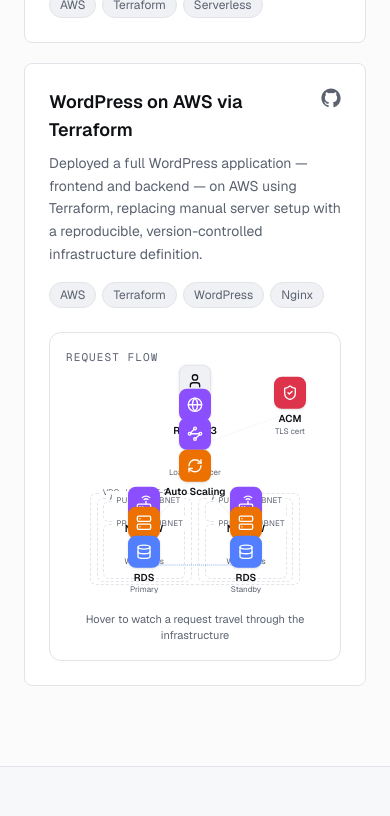
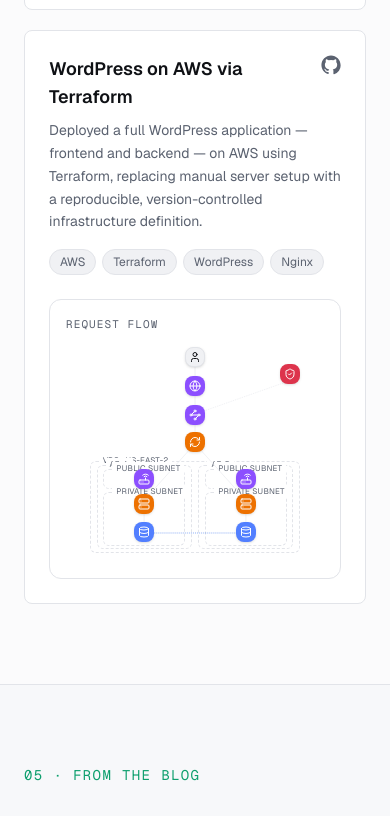
Before and after one commit to Shehroz-Khan-DevOps/portfolio, a Next.js app: page / in a window 390 px wide. Shown: the part 7508-8324 px from the top of the page. Built offline with nearby package versions, Linux system fonts and the light colour scheme.

Commit message:
Add hover-intent delay, compact resting diagram, larger expanded icons, remove hint text

```diff
--- a/src/components/driftlens-demo.tsx
+++ b/src/components/driftlens-demo.tsx
@@ -324,7 +324,6 @@
   return (
     <HoverExpandPanel
       label="Live dashboard preview"
-      hint="Hover to watch the drift → codify → resolve cycle"
       resting={(inView) => (
         <>
           <div className="mb-4 flex justify-end">
--- a/src/components/hover-expand-panel.tsx
+++ b/src/components/hover-expand-panel.tsx
@@ -4,14 +4,15 @@
 import { createPortal } from "react-dom";
 import { motion, AnimatePresence, useInView } from "framer-motion";
 
+const OPEN_DELAY = 450;
+const CLOSE_DELAY = 180;
+
 export function HoverExpandPanel({
   label,
-  hint,
   resting,
   expanded,
 }: {
   label: string;
-  hint?: string;
   resting: (active: boolean) => ReactNode;
   expanded: (active: boolean) => ReactNode;
 }) {
@@ -19,21 +20,34 @@
   const inView = useInView(ref, { once: true, margin: "-100px" });
   const [previewOpen, setPreviewOpen] = useState(false);
   const [mounted, setMounted] = useState(false);
+  const openTimer = useRef<ReturnType<typeof setTimeout> | null>(null);
   const closeTimer = useRef<ReturnType<typeof setTimeout> | null>(null);
 
   useEffect(() => setMounted(true), []);
 
   function openPreview() {
-    if (closeTimer.current) clearTimeout(closeTimer.current);
-    setPreviewOpen(true);
+    if (closeTimer.current) {
+      clearTimeout(closeTimer.current);
+      closeTimer.current = null;
+    }
+    if (previewOpen || openTimer.current) return;
+    openTimer.current = setTimeout(() => {
+      setPreviewOpen(true);
+      openTimer.current = null;
+    }, OPEN_DELAY);
   }
 
   function scheduleClose() {
-    closeTimer.current = setTimeout(() => setPreviewOpen(false), 180);
+    if (openTimer.current) {
+      clearTimeout(openTimer.current);
+      openTimer.current = null;
+    }
+    closeTimer.current = setTimeout(() => setPreviewOpen(false), CLOSE_DELAY);
   }
 
   useEffect(() => {
     return () => {
+      if (openTimer.current) clearTimeout(openTimer.current);
       if (closeTimer.current) clearTimeout(closeTimer.current);
     };
   }, []);
@@ -51,8 +65,6 @@
         </div>
 
         {resting(inView)}
-
-        {hint && <p className="mt-4 text-center text-[11px] text-muted">{hint}</p>}
       </div>
 
       {mounted &&
@@ -74,17 +86,13 @@
                   transition={{ duration: 0.25, ease: "easeOut" }}
                   onMouseEnter={openPreview}
                   onMouseLeave={scheduleClose}
-                  className="pointer-events-auto max-h-[88vh] w-[min(95vw,960px)] overflow-y-auto rounded-2xl border border-border bg-surface p-5 shadow-2xl sm:p-8"
+                  className="pointer-events-auto max-h-[92vh] w-[min(95vw,960px)] overflow-y-auto rounded-2xl border border-border bg-surface p-5 shadow-2xl sm:p-8"
                 >
                   <p className="mb-5 font-mono text-xs uppercase tracking-widest text-muted">
                     {label}
                   </p>
 
                   {expanded(previewOpen)}
-
-                  <p className="mt-6 text-center text-xs text-muted">
-                    Move your cursor away to close
-                  </p>
                 </motion.div>
               </motion.div>
             )}
--- a/src/components/wordpress-demo.tsx
+++ b/src/components/wordpress-demo.tsx
@@ -49,6 +49,7 @@
   label,
   sublabel,
   color,
+  compact,
 }: {
   x: number;
   y: number;
@@ -56,22 +57,29 @@
   label: string;
   sublabel?: string;
   color?: string;
+  compact?: boolean;
 }) {
   return (
     <div
-      className="absolute z-10 flex w-[76px] -translate-x-1/2 -translate-y-1/2 flex-col items-center gap-1"
+      className={`absolute z-10 flex -translate-x-1/2 -translate-y-1/2 flex-col items-center ${
+        compact ? "" : "w-[76px] gap-1"
+      }`}
       style={pct(x, y)}
     >
       <div
-        className="flex h-8 w-8 shrink-0 items-center justify-center rounded-lg shadow-sm"
+        className={`flex shrink-0 items-center justify-center rounded-lg shadow-sm ${
+          compact ? "h-5 w-5" : "h-9 w-9"
+        }`}
         style={{ background: color ?? "var(--surface-2)", border: color ? "none" : "1px solid var(--border)" }}
       >
-        <Icon className="h-4 w-4" style={{ color: color ? "#fff" : "var(--foreground)" }} />
+        <Icon className={compact ? "h-3 w-3" : "h-5 w-5"} style={{ color: color ? "#fff" : "var(--foreground)" }} />
       </div>
-      <div className="text-center leading-tight">
-        <p className="whitespace-nowrap text-[10px] font-semibold text-foreground">{label}</p>
-        {sublabel && <p className="whitespace-nowrap text-[8px] text-muted">{sublabel}</p>}
-      </div>
+      {!compact && (
+        <div className="text-center leading-tight">
+          <p className="whitespace-nowrap text-[10px] font-semibold text-foreground">{label}</p>
+          {sublabel && <p className="whitespace-nowrap text-[8px] text-muted">{sublabel}</p>}
+        </div>
+      )}
     </div>
   );
 }
@@ -165,7 +173,7 @@
   );
 }
 
-function Diagram({ active }: { active: boolean }) {
+function Diagram({ active, compact }: { active: boolean; compact?: boolean }) {
   return (
     <div className="relative mx-auto aspect-[760/630] w-full max-w-2xl">
       <GroupBox x={70} y={330} w={620} h={272} label="VPC · us-east-2" />
@@ -182,17 +190,17 @@
       <RequestDot delay={0} active={active} branch="L" />
       <RequestDot delay={0.6} active={active} branch="R" />
 
-      <Node x={NODES.user.x} y={NODES.user.y} icon={User} label="User" />
-      <Node x={NODES.dns.x} y={NODES.dns.y} icon={Globe} label="Route 53" sublabel="DNS" color={CATEGORY.networking} />
-      <Node x={NODES.acm.x} y={NODES.acm.y} icon={ShieldCheck} label="ACM" sublabel="TLS cert" color={CATEGORY.security} />
-      <Node x={NODES.alb.x} y={NODES.alb.y} icon={Waypoints} label="ALB" sublabel="Load balancer" color={CATEGORY.networking} />
-      <Node x={NODES.asg.x} y={NODES.asg.y} icon={RefreshCw} label="Auto Scaling" color={CATEGORY.compute} />
-      <Node x={NODES.natL.x} y={NODES.natL.y} icon={Router} label="NAT GW" color={CATEGORY.networking} />
-      <Node x={NODES.natR.x} y={NODES.natR.y} icon={Router} label="NAT GW" color={CATEGORY.networking} />
-      <Node x={NODES.ec2L.x} y={NODES.ec2L.y} icon={Server} label="EC2" sublabel="WordPress" color={CATEGORY.compute} />
-      <Node x={NODES.ec2R.x} y={NODES.ec2R.y} icon={Server} label="EC2" sublabel="WordPress" color={CATEGORY.compute} />
-      <Node x={NODES.rdsL.x} y={NODES.rdsL.y} icon={Database} label="RDS" sublabel="Primary" color={CATEGORY.database} />
-      <Node x={NODES.rdsR.x} y={NODES.rdsR.y} icon={Database} label="RDS" sublabel="Standby" color={CATEGORY.database} />
+      <Node x={NODES.user.x} y={NODES.user.y} icon={User} label="User" compact={compact} />
+      <Node x={NODES.dns.x} y={NODES.dns.y} icon={Globe} label="Route 53" sublabel="DNS" color={CATEGORY.networking} compact={compact} />
+      <Node x={NODES.acm.x} y={NODES.acm.y} icon={ShieldCheck} label="ACM" sublabel="TLS cert" color={CATEGORY.security} compact={compact} />
+      <Node x={NODES.alb.x} y={NODES.alb.y} icon={Waypoints} label="ALB" sublabel="Load balancer" color={CATEGORY.networking} compact={compact} />
+      <Node x={NODES.asg.x} y={NODES.asg.y} icon={RefreshCw} label="Auto Scaling" color={CATEGORY.compute} compact={compact} />
+      <Node x={NODES.natL.x} y={NODES.natL.y} icon={Router} label="NAT GW" color={CATEGORY.networking} compact={compact} />
+      <Node x={NODES.natR.x} y={NODES.natR.y} icon={Router} label="NAT GW" color={CATEGORY.networking} compact={compact} />
+      <Node x={NODES.ec2L.x} y={NODES.ec2L.y} icon={Server} label="EC2" sublabel="WordPress" color={CATEGORY.compute} compact={compact} />
+      <Node x={NODES.ec2R.x} y={NODES.ec2R.y} icon={Server} label="EC2" sublabel="WordPress" color={CATEGORY.compute} compact={compact} />
+      <Node x={NODES.rdsL.x} y={NODES.rdsL.y} icon={Database} label="RDS" sublabel="Primary" color={CATEGORY.database} compact={compact} />
+      <Node x={NODES.rdsR.x} y={NODES.rdsR.y} icon={Database} label="RDS" sublabel="Standby" color={CATEGORY.database} compact={compact} />
     </div>
   );
 }
@@ -201,8 +209,7 @@
   return (
     <HoverExpandPanel
       label="Request flow"
-      hint="Hover to watch a request travel through the infrastructure"
-      resting={() => <Diagram active={false} />}
+      resting={() => <Diagram active={false} compact />}
       expanded={(active) => <Diagram active={active} />}
     />
   );
```
